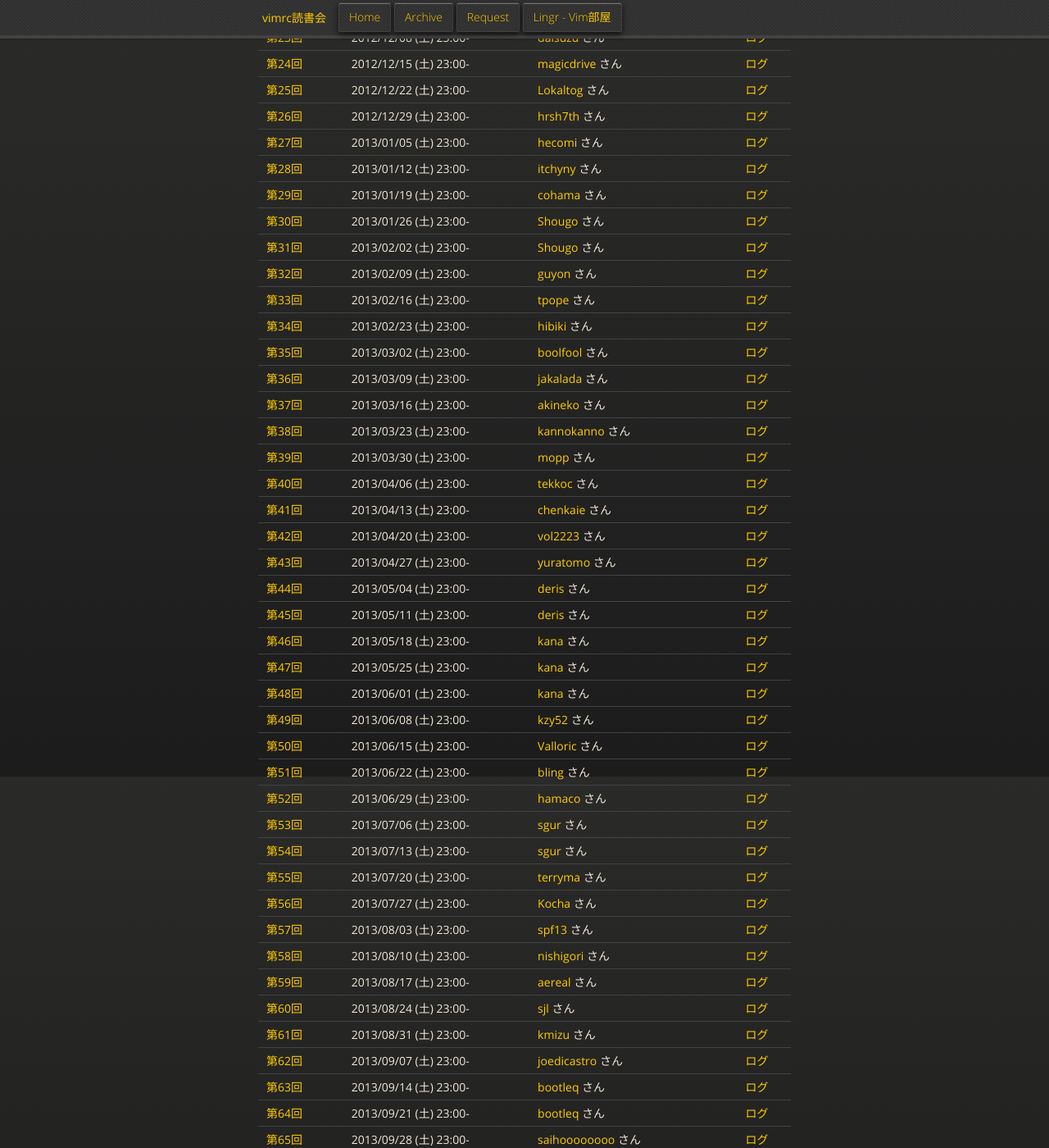
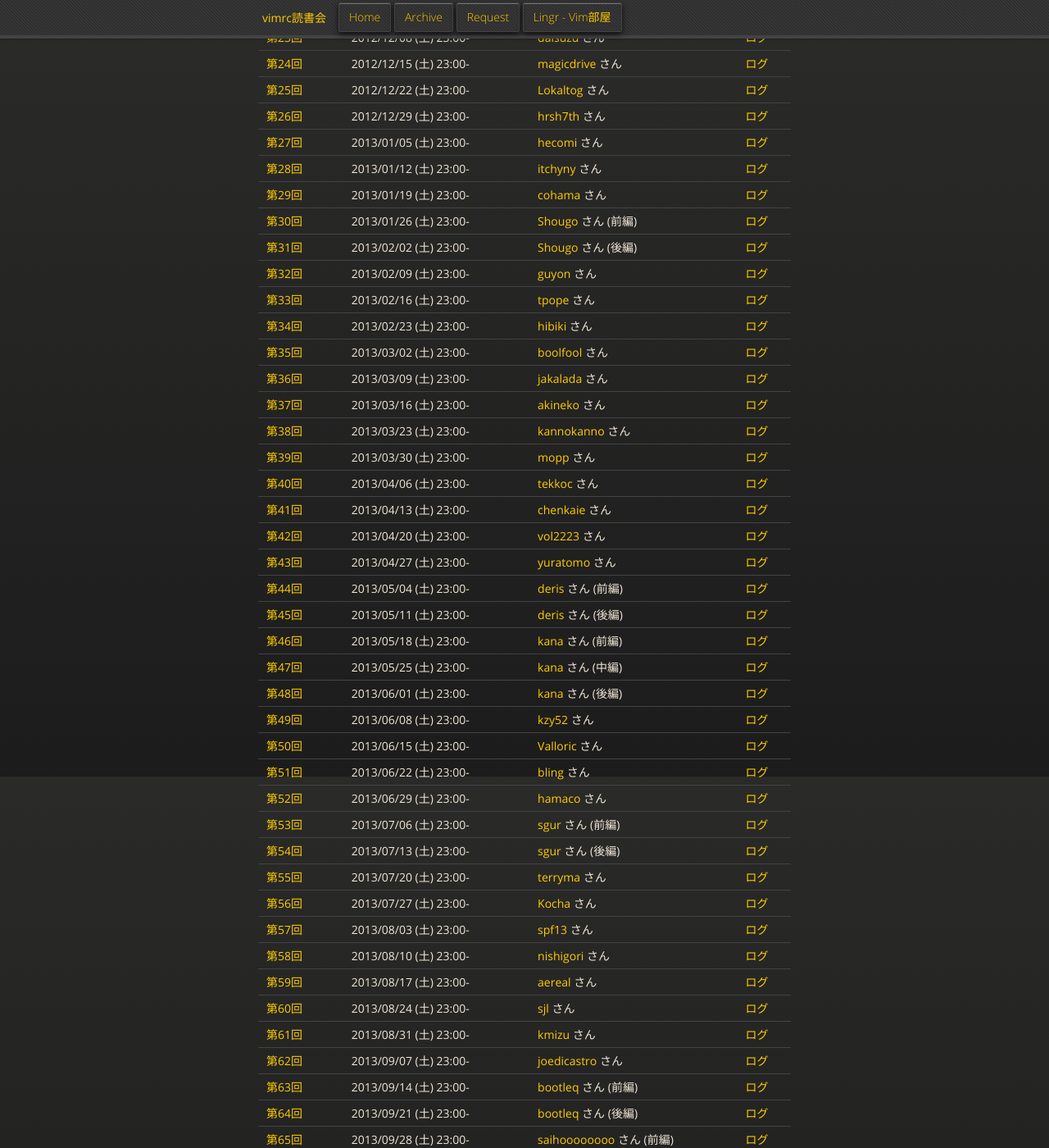
Before and after one commit to vim-jp/reading-vimrc, a Jekyll site: the page built from archive/index.md, in a window 1280 px wide and 1400 px high, scrolled down 3553 px. Shown: the whole window at 82% size. Built offline with Jekyll 4.4.1, drawn with Linux system fonts in a browser that asks for light colours; nearby versions of some CDN libraries; Markdown is read by kramdown in place of the engine named in the settings; some of the changed text lies outside the part shown.

Commit message:
Fix part info is missing on _data/archives.yml

```diff
--- a/_data/archives.yml
+++ b/_data/archives.yml
@@ -303,7 +303,7 @@
     url: https://gist.github.com/3666285
   - name: bundle.vim
     url: https://gist.github.com/3675965
-  part:
+  part: 前編
   other:
   members:
     - AmaiSaeta
@@ -334,7 +334,7 @@
     url: https://gist.github.com/3666285
   - name: bundle.vim
     url: https://gist.github.com/3675965
-  part:
+  part: 後編
   other:
   members:
     - AmaiSaeta
@@ -417,7 +417,7 @@
     url: https://github.com/tyru/dotfiles/blob/f6f029360f5e0dff9639a9922a49109d29fea4ed/dotfiles/.vimrc
   - name: init.vim
     url: https://github.com/tyru/dotfiles/blob/f6f029360f5e0dff9639a9922a49109d29fea4ed/dotfiles/.vim/init.vim
-  part:
+  part: 前編
   other:
   members:
     - Lindan
@@ -446,7 +446,7 @@
     url: https://github.com/tyru/dotfiles/blob/f6f029360f5e0dff9639a9922a49109d29fea4ed/dotfiles/.vimrc
   - name: init.vim
     url: https://github.com/tyru/dotfiles/blob/f6f029360f5e0dff9639a9922a49109d29fea4ed/dotfiles/.vim/init.vim
-  part:
+  part: 後編
   other:
   members:
     - AmaiSaeta
@@ -833,7 +833,7 @@
   vimrcs:
   - name: vimrc
     url: https://github.com/Shougo/shougo-s-github/blob/f5dfd7961ef9ecf6e7c3811c666d7a53a283ecfd/vim/.vimrc
-  part:
+  part: 前編
   other:
   members:
     - Jagua
@@ -866,7 +866,7 @@
   vimrcs:
   - name: vimrc
     url: https://github.com/Shougo/shougo-s-github/blob/f5dfd7961ef9ecf6e7c3811c666d7a53a283ecfd/vim/.vimrc
-  part:
+  part: 後編
   other:
   members:
     - AmaiSaeta
@@ -1182,7 +1182,7 @@
   vimrcs:
   - name: vimrc
     url: https://github.com/deris/Config/blob/c1767e551c736c9f584a9958a0cb42e7e9ee8728/.vimrc
-  part:
+  part: 前編
   other:
   members:
     - alpaca_taichou
@@ -1210,7 +1210,7 @@
   vimrcs:
   - name: vimrc
     url: https://github.com/deris/Config/blob/c1767e551c736c9f584a9958a0cb42e7e9ee8728/.vimrc
-  part:
+  part: 後編
   other:
   members:
     - cohama
@@ -1235,7 +1235,7 @@
   vimrcs:
   - name: vimrc
     url: https://github.com/kana/config/blob/cc6216eddbf9abc68526d90335f2d42cd43978ed/vim/personal/dot.vimrc
-  part:
+  part: 前編
   other:
   members:
     - DeaR
@@ -1262,7 +1262,7 @@
   vimrcs:
   - name: vimrc
     url: https://github.com/kana/config/blob/cc6216eddbf9abc68526d90335f2d42cd43978ed/vim/personal/dot.vimrc
-  part:
+  part: 中編
   other:
   members:
     - AmaiSaeta
@@ -1293,7 +1293,7 @@
   vimrcs:
   - name: vimrc
     url: https://github.com/kana/config/blob/cc6216eddbf9abc68526d90335f2d42cd43978ed/vim/personal/dot.vimrc
-  part:
+  part: 後編
   other:
   members:
     - AmaiSaeta
@@ -1420,7 +1420,7 @@
   vimrcs:
   - name: vimrc
     url: https://github.com/sgur/vimrc/blob/2d8a2b3134692b3a65e42504479e46a5fafc7e67/vimrc
-  part:
+  part: 前編
   other:
   members:
     - Lindan
@@ -1446,7 +1446,7 @@
   vimrcs:
   - name: vimrc
     url: https://github.com/sgur/vimrc/blob/2d8a2b3134692b3a65e42504479e46a5fafc7e67/vimrc
-  part:
+  part: 後編
   other:
   members:
     - DeaR
@@ -1678,7 +1678,7 @@
   vimrcs:
   - name: vimrc
     url: https://github.com/bootleq/vimrc_human/blob/c75c58f2d18d22667f1d59d46fe567d38b2f8062/.vimrc
-  part:
+  part: 前編
   other:
   members:
     - DeaR
@@ -1705,7 +1705,7 @@
   vimrcs:
   - name: vimrc
     url: https://github.com/bootleq/vimrc_human/blob/c75c58f2d18d22667f1d59d46fe567d38b2f8062/.vimrc
-  part:
+  part: 後編
   other:
   members:
     - anekos
@@ -1731,7 +1731,7 @@
   vimrcs:
   - name: vimrc
     url: https://github.com/saihoooooooo/dotfiles/blob/32bfe49d6ae3e170c084c8c1646b55ea5d5fc0eb/.vimrc
-  part:
+  part: 前編
   other:
   members:
     - Lindan
@@ -1755,7 +1755,7 @@
   vimrcs:
   - name: vimrc
     url: https://github.com/saihoooooooo/dotfiles/blob/32bfe49d6ae3e170c084c8c1646b55ea5d5fc0eb/.vimrc
-  part:
+  part: 後編
   other:
   members:
     - Lindan
@@ -1808,7 +1808,7 @@
   vimrcs:
   - name: vimrc
     url: https://github.com/alpaca-tc/dotfiles/blob/bd82f3673ebc76299305156ac4e8c3f9e9f23374/.vim/vimrc
-  part:
+  part: 前編
   other:
   members:
     - Lindan
@@ -1832,7 +1832,7 @@
   vimrcs:
   - name: vimrc
     url: https://github.com/alpaca-tc/dotfiles/blob/bd82f3673ebc76299305156ac4e8c3f9e9f23374/.vim/vimrc
-  part:
+  part: 後編
   other:
   members:
     - alpaca_taichou
```
